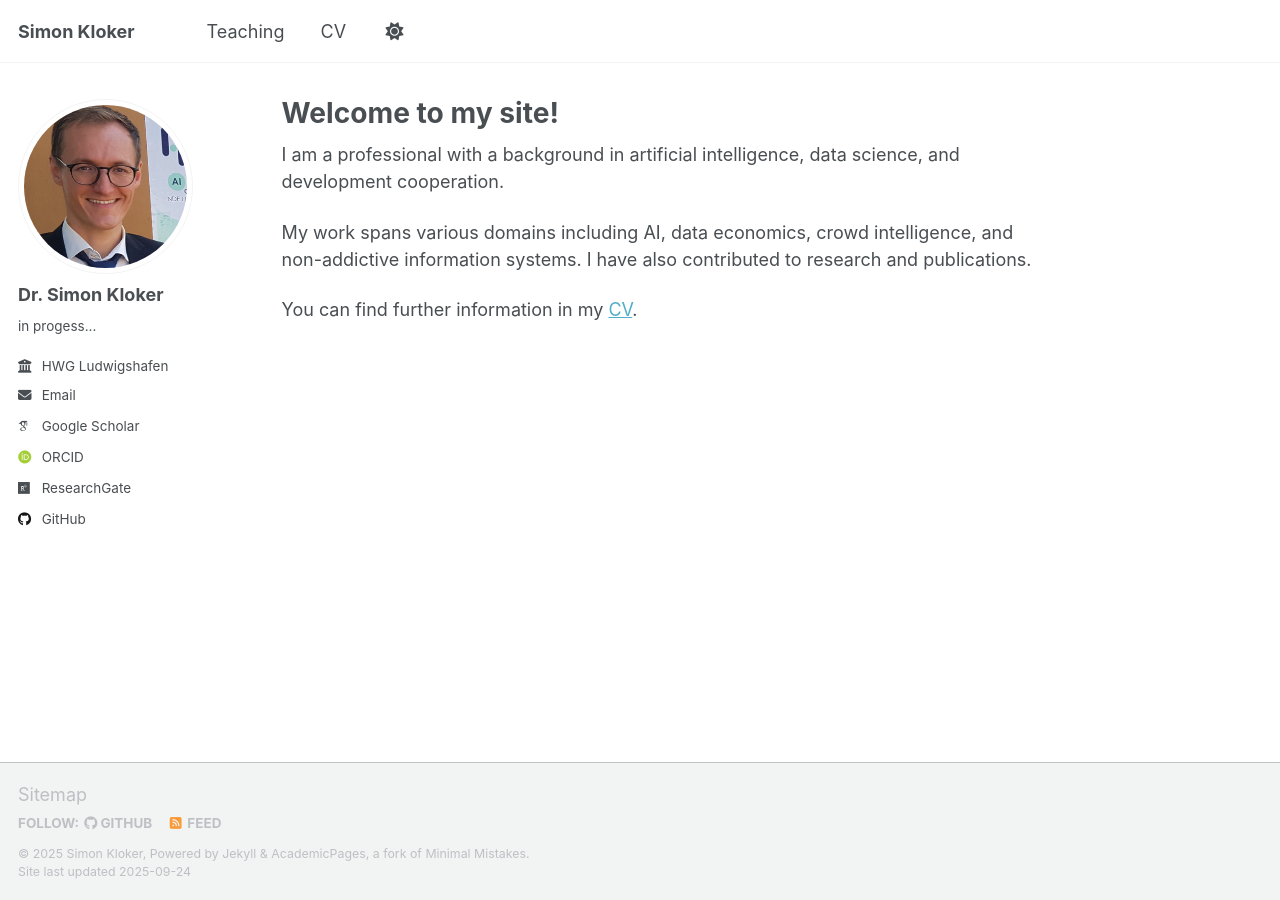
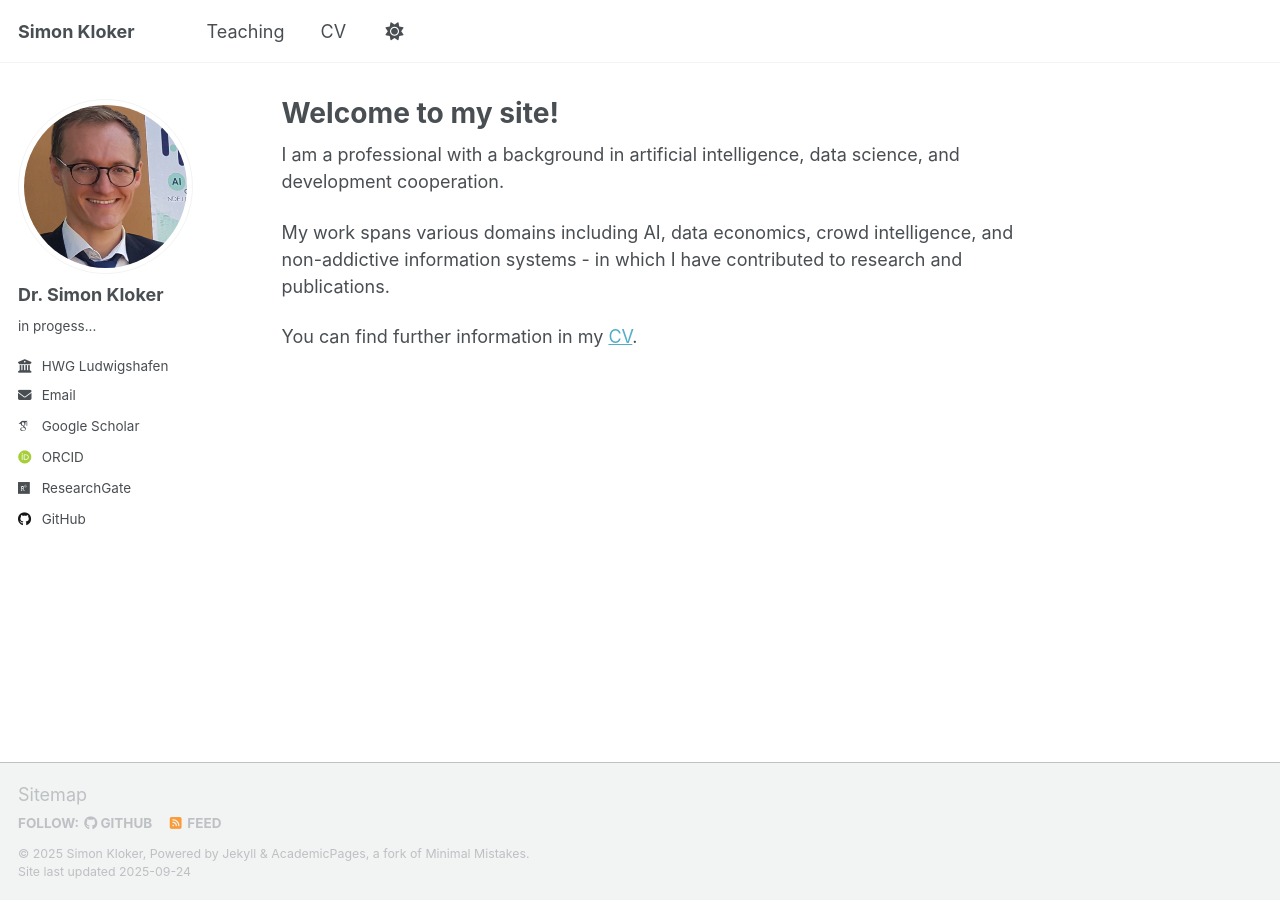
Before and after one commit to simon-kloker/simon-kloker.github.io, a Jekyll site: the page built from _pages/about.md, in a window 1280 px wide. Built offline with Jekyll 4.4.1, drawn with Linux system fonts in a browser that asks for light colours; some web fonts are replaced; a script that is not in the unit is left out.

```diff
--- a/_pages/about.md
+++ b/_pages/about.md
@@ -9,6 +9,6 @@ redirect_from:
 
 I am a professional with a background in artificial intelligence, data science, and development cooperation.
 
-My work spans various domains including AI, data economics, crowd intelligence, and non-addictive information systems. I have also contributed to research and publications.
+My work spans various domains including AI, data economics, crowd intelligence, and non-addictive information systems - in which I have contributed to research and publications.
 
 You can find further information in my [CV]({{ site.baseurl }}/cv/).
```
Also changed, not shown: _teaching/2025-ws/bwi302/course_outline.md (+1 -0 lines), _teaching/2025-ws/bwi302/l01_definitions.md (+1 -0 lines), _teaching/2025-ws/bwi302/l02_case_process_optimization.md (+2 -0 lines), _teaching/2025-ws/bwi302/l02_case_process_optimization_solution.md (+2 -0 lines), _teaching/2025-ws/bwi302/l04_draw-io_epc.md (+2 -2 lines).
